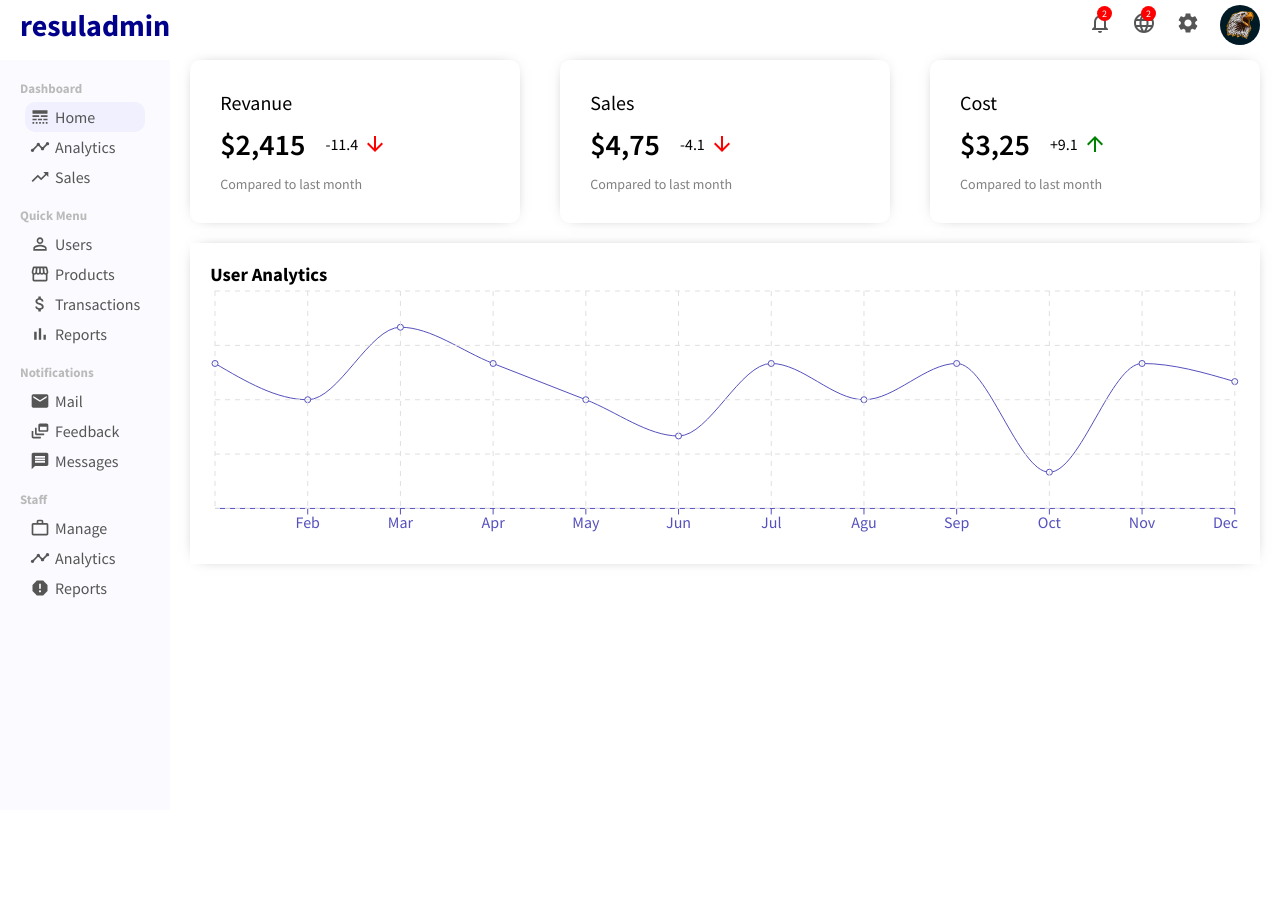
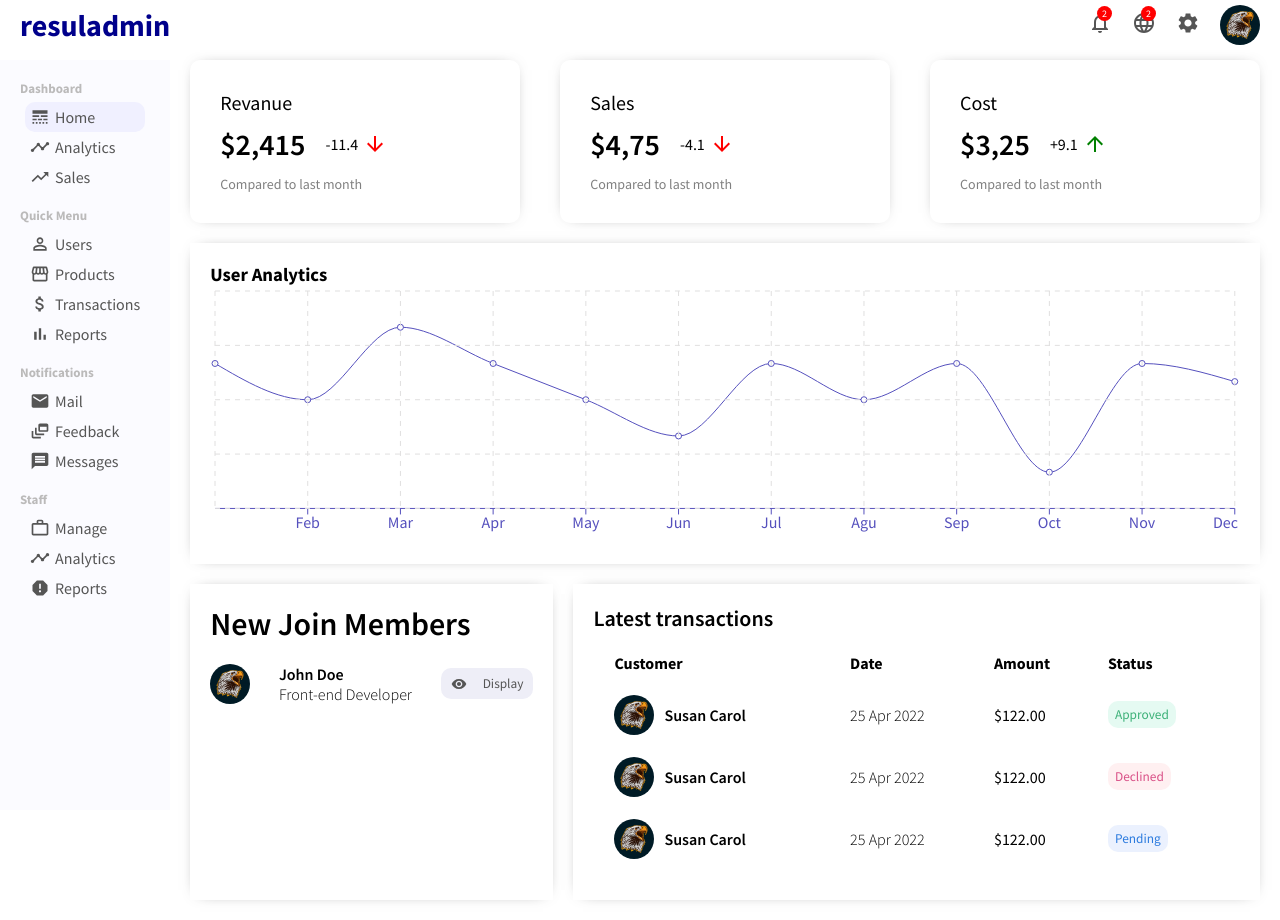
Before and after one commit to resulbisgin/Dashboard, a React (Create React App) app: page / in a window 1280 px wide. Before the commit the page ends 810 px from the top, so only its background shows below. Built offline with nearby package versions, Linux system fonts and the light colour scheme.

Commit message:
add table

```diff
--- a/src/pages/home/Home.jsx
+++ b/src/pages/home/Home.jsx
@@ -2,11 +2,17 @@ import "./home.css"
 import  Featuredinfo from "../../components/featuredInfo/Featuredinfo"
 import Chart from "../../components/chart/Chart"
 import { userData } from "../../dummuyData"
+import WidgetSm from "../../widgetSm/WidgetSm"
+import WidgetLg from "../../widgetLg/WidgetLg"
 export default function Home() {
   return (
     <div className='home'>
         <Featuredinfo/>
         <Chart data={userData} title='User Analytics' grid dataKey="Active User"/>
+        <div className="homeWidgets">
+          <WidgetSm/>
+          <WidgetLg/>
+        </div>
     </div>
   )
 }
--- a/src/pages/home/home.css
+++ b/src/pages/home/home.css
@@ -1,3 +1,7 @@
 .home{
     flex: 4;
 }
+.homeWidgets{
+    display: flex;
+    margin: 20px;
+}
--- /dev/null
+++ b/src/widgetLg/WidgetLg.jsx
@@ -0,0 +1,47 @@
+import "./widgetLg.css"
+
+export default function WidgetLg() {
+  const Button=({type})=>{
+    return <button className={"widgetLgButton "+ type}>{type}</button>
+  }
+  return (
+    <div className="widgetLg">
+      <h3 className="widgetLgTitle">Latest transactions</h3>
+      <table className="widgetLgTable">
+        <tr className="widgetLgTr">
+          <th className="widgetLgTh">Customer</th>
+          <th className="widgetLgTh">Date</th>
+          <th className="widgetLgTh">Amount</th>
+          <th className="widgetLgTh">Status</th>
+        </tr>
+        <tr className="widgetLgtr">
+          <td className="widgetLgUser">
+            <img src={process.env.PUBLIC_URL + '/eagle.jpg'} alt="" className="widgetLgImg" />
+            <span className="widgetLgName">Susan Carol</span>
+          </td>
+          <td className="widgetLgDate">25 Apr 2022</td>
+          <td className="widgetLgAmount">$122.00</td>
+          <td className="widgetLgStatus"><Button type="Approved" /></td>
+        </tr>
+        <tr className="widgetLgtr">
+          <td className="widgetLgUser">
+            <img src={process.env.PUBLIC_URL + '/eagle.jpg'} alt="" className="widgetLgImg" />
+            <span className="widgetLgName">Susan Carol</span>
+          </td>
+          <td className="widgetLgDate">25 Apr 2022</td>
+          <td className="widgetLgAmount">$122.00</td>
+          <td className="widgetLgStatus"><Button type="Declined" /></td>
+        </tr>
+        <tr className="widgetLgtr">
+          <td className="widgetLgUser">
+            <img src={process.env.PUBLIC_URL + '/eagle.jpg'} alt="" className="widgetLgImg" />
+            <span className="widgetLgName">Susan Carol</span>
+          </td>
+          <td className="widgetLgDate">25 Apr 2022</td>
+          <td className="widgetLgAmount">$122.00</td>
+          <td className="widgetLgStatus"><Button type="Pending" /></td>
+        </tr>
+      </table>
+    </div>
+  )
+}
--- /dev/null
+++ b/src/widgetLg/widgetLg.css
@@ -0,0 +1,52 @@
+.widgetLg{
+    flex:2;
+    -webkit-box-shadow: 0px 0px 15px -10px rgba(0, 0, 0, 0.75);
+    box-shadow: 0px 0px 15px -10px rgba(0, 0, 0, 0.75);
+    padding: 20px;
+}
+.widgetLgTitle{
+    font-size: 22px;
+    font-weight: 600;
+
+}
+.widgetLgTable{
+    width: 100%;
+    border-spacing:20px ;
+}
+.widgetLgTh{
+    text-align: left;
+}
+.widgetLgUser{
+    display: flex;
+    align-items: center;
+    font-weight: 600;
+}
+.widgetLgImg{
+    width: 40px;
+    height: 40px;
+    border-radius: 50%;
+    object-fit: cover;
+    margin-right: 10px;
+}
+.widgetLgDate,widgetLgAmount{
+font-weight: 300;
+}
+.widgetLgButton{
+    padding: 5px 7px;
+    border: none;
+    border-radius: 10px;
+
+}
+.widgetLgButton.Approved{
+    background-color: #e5faf2;
+    color: #3bb077;
+
+}
+.widgetLgButton.Declined{
+    background-color: #fff0f1;
+    color: #d95087;
+}
+.widgetLgButton.Pending{
+    background-color: #ebf1fe;
+    color: #2a7ade;
+}
--- /dev/null
+++ b/src/widgetSm/WidgetSm.jsx
@@ -0,0 +1,23 @@
+import "./widgetSm.css"
+import { Visibility } from "@material-ui/icons"
+
+export default function WidgetSm() {
+  return (
+    <div className="widgetSm">
+        <span className="widgetSmTitle">New Join Members</span>
+        <ul className="widgetSmList">
+            <li className="widgetSmListItem">
+                <img src={process.env.PUBLIC_URL + '/eagle.jpg'} alt="" className="widgetSmImg" />
+                <div className="widgetSmUser">
+                    <span className="widgetSmUsername">John Doe</span>
+                    <span className="widgetSmUserTitle">Front-end Developer</span>
+                </div>
+                <button type="submit" className="widgetSmButton">
+                    <Visibility className='widgetSmIcon' />
+                    Display
+                </button>
+            </li>
+        </ul>
+    </div>
+  )
+}
--- /dev/null
+++ b/src/widgetSm/widgetSm.css
@@ -0,0 +1,54 @@
+.widgetSm{
+    flex:1;
+    -webkit-box-shadow: 0px 0px 15px -10px rgba(0, 0, 0, 0.75);
+    box-shadow: 0px 0px 15px -10px rgba(0, 0, 0, 0.75);
+    padding: 20px;
+    margin-right: 20px;
+}
+.widgetSmTitle{
+    font-size: 32px;
+    font-weight: 600;
+}
+.widgetSmImg{
+    width: 40px;
+    height: 40px;
+    border-radius: 50%;
+    object-fit: cover;
+}
+.widgetSmList{
+    margin: 0;
+    padding: 0;
+    list-style: none;
+
+}
+.widgetSmListItem{
+    display: flex;
+    align-items: center;
+    justify-content: space-between;
+    margin: 20px 0px;
+}
+.widgetSmUser{
+    display: flex;
+    flex-direction: column;
+
+}
+.widgetSmUsername{
+    font-weight: 600;
+}
+.widgetSmUserTitle{
+    font-weight: 300;
+}
+.widgetSmButton{
+    display: flex;
+    align-items: center;
+    border: none;
+    border-radius: 10px;
+    padding: 7px 10px;
+    background-color: #eeeef7;
+    color: #555;
+    cursor: pointer;
+}
+.widgetSmIcon{
+    font-size: 16px !important;
+    margin-right: 16px;
+}
```
